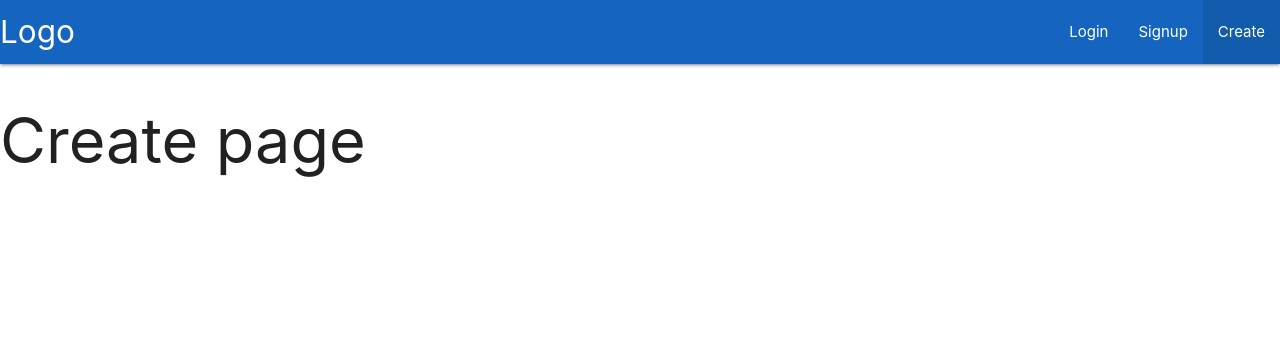
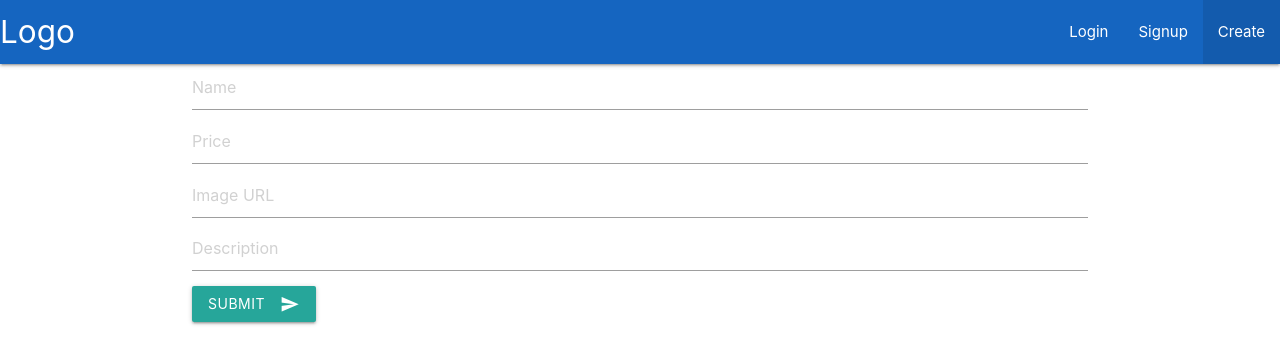
Before and after one commit to iamuv2000/nextjs-ecommerce-app, a Next.js app: page /create in a window 1280 px wide. Shown: the top 364 px of the page. Built offline with nearby package versions, Linux system fonts and the light colour scheme.

Commit message:
Integrated create product route

```diff
--- a/pages/api/products.js
+++ b/pages/api/products.js
@@ -3,9 +3,44 @@ import Product from '../../models/Product';
 
 initDB();
 
-export default (req, res) => {
+export default async (req, res) => {
+
+	switch(req.method) {
+		case 'GET' :
+			await getAllProducts(req,res);
+			break;
+		case 'POST':
+			await saveProduct(req,res);
+			break;
+
+	}
+}
+
+const getAllProducts = async ( req, res ) => {
 	console.log("Request for products received")
 	Product.find().then((products) => {
 		res.status(200).send(products)
 	})
 }
+
+const saveProduct = async (req,res) => {
+	try{
+		console.log("Creating product...")
+		const {name,price,description,mediaUrl} = req.body;
+		if(!name || !price || !description || !mediaUrl){
+			res.status(422).json({
+				error: "Please fill all the fields"
+			})
+			return;
+		}
+		const product = await new Product({name,price,description,mediaUrl}).save();
+		res.status(201).json(product)
+	} catch (e) {
+		console.log(e.message)
+		res.status(500).json({
+			error: e.message
+		})
+		return;
+	}
+
+}
--- a/pages/create.js
+++ b/pages/create.js
@@ -1,10 +1,48 @@
-import Link from 'next/link'
+import Link from 'next/link';
+import {useState} from 'react';
+import baseURL from '../helpers/baseURL';
 
 const CreatePage = () => {
+
+	const [name , setName] = useState('');
+	const [price , setPrice] = useState('');
+	const [media , setMedia] = useState('');
+	const [description , setDescription] = useState('');
+
+	const handleSubmit = async (e) => {
+		e.preventDefault();
+		const res = await fetch(`${baseURL}/api/products` , {
+			'method': 'POST',
+			'headers' : {
+				'Content-Type' : 'application/json'
+			},
+			body: JSON.stringify({
+				name,
+				price,
+				mediaUrl: media,
+				description
+			})
+		})
+		const data = await res.json();
+		if(data.error) {
+			M.toast({html: data.error, classes: 'red'})
+		} else {
+			M.toast({html: 'Product created', classes: 'green'})
+		}
+	}
+
 	return(
-		<div>
-			<h1>Create page</h1>
-		</div>
+		<form className='container' onSubmit={(e)=>handleSubmit(e)}>
+			<input type='text' name='name' placeholder='Name' value={name} onChange={(e) => setName(e.target.value)}/>
+			<input type='text' name='price' placeholder='Price' value={price} onChange={(e) => setPrice(e.target.value)}/>
+			<input type='text' name='mediaURL' placeholder='Image URL' value={media} onChange={(e) => setMedia(e.target.value)}/>
+			<img className='responsive' src={media} height='400px'/>
+			<textarea name='description' placeholder='Description' value={description} onChange={(e) => setDescription(e.target.value)} className="materialize-textarea"></textarea>
+			<button className="btn waves-effect waves-light" type="submit">Submit
+   				<i className="material-icons right">send</i>
+  			</button>
+
+		</form>
 	)
 }
 
```
